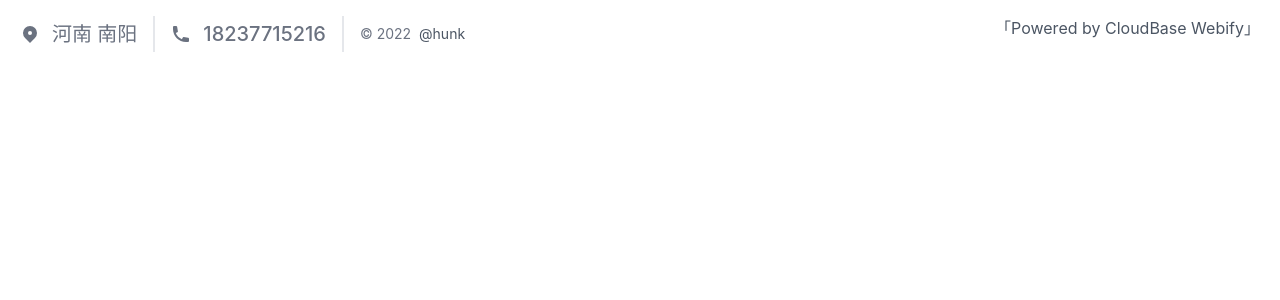
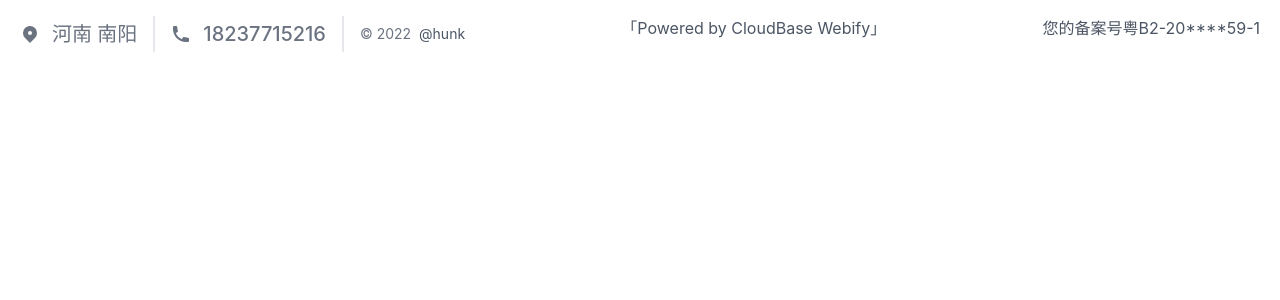
Before and after one commit to hunkguo/agent-bookkeeping, a Next.js app: page /components/agent_bookkeeping/footer in a window 1280 px wide. Shown: the top 300 px of the page. Built offline with nearby package versions, Linux system fonts and the light colour scheme.

Commit message:
添加备案号

```diff
--- a/pages/components/agent_bookkeeping/footer.js
+++ b/pages/components/agent_bookkeeping/footer.js
@@ -29,6 +29,11 @@ export default function Footer() {
                     href="https://webify.cloudbase.net/"
                 > 「Powered by CloudBase Webify」</a>
                 </span>
+                <span class="inline-flex sm:ml-auto sm:mt-0 mt-4 justify-center sm:justify-start">
+                    <a href="https://beian.miit.gov.cn/" target="_blank">您的备案号</a>
+                    <a href="https://beian.miit.gov.cn/" target="_blank">粤B2-20****59-1</a>
+                </span>
+
             </div>
             </motion.div>
         </footer>
```
